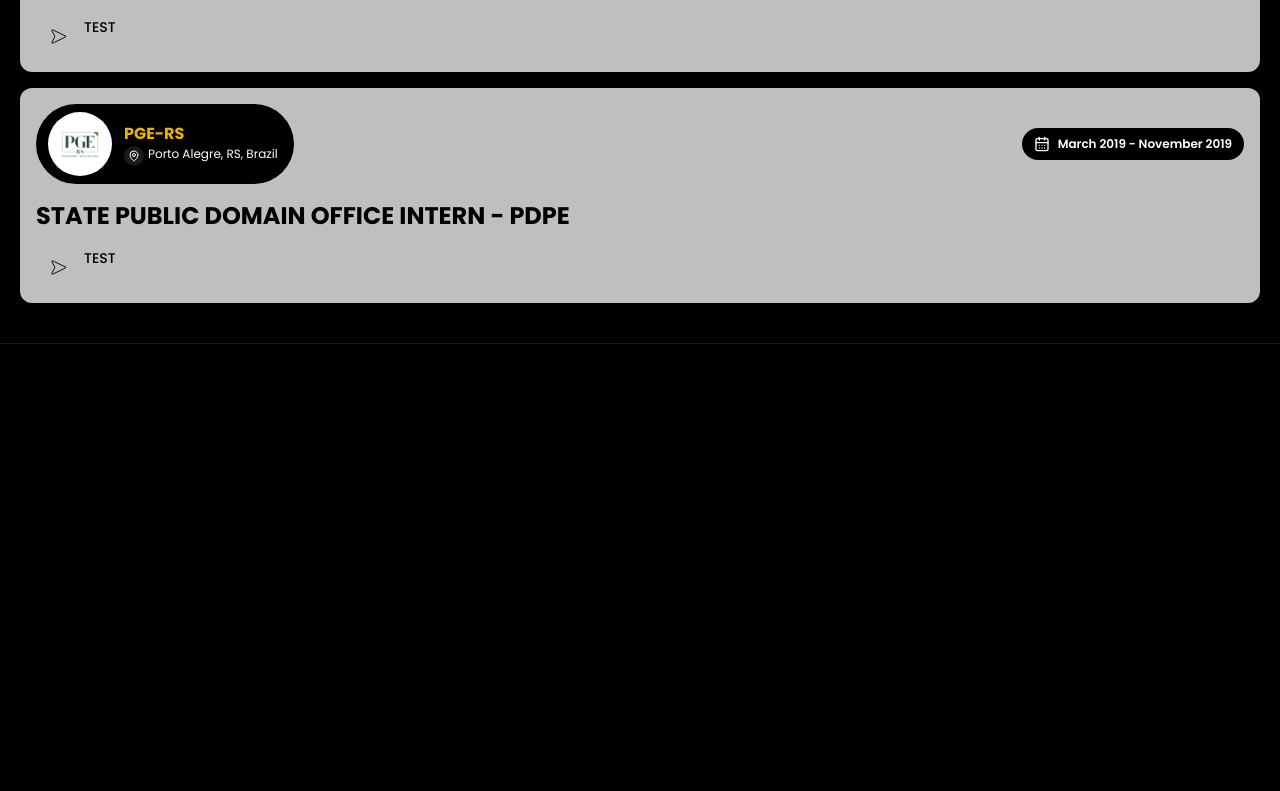
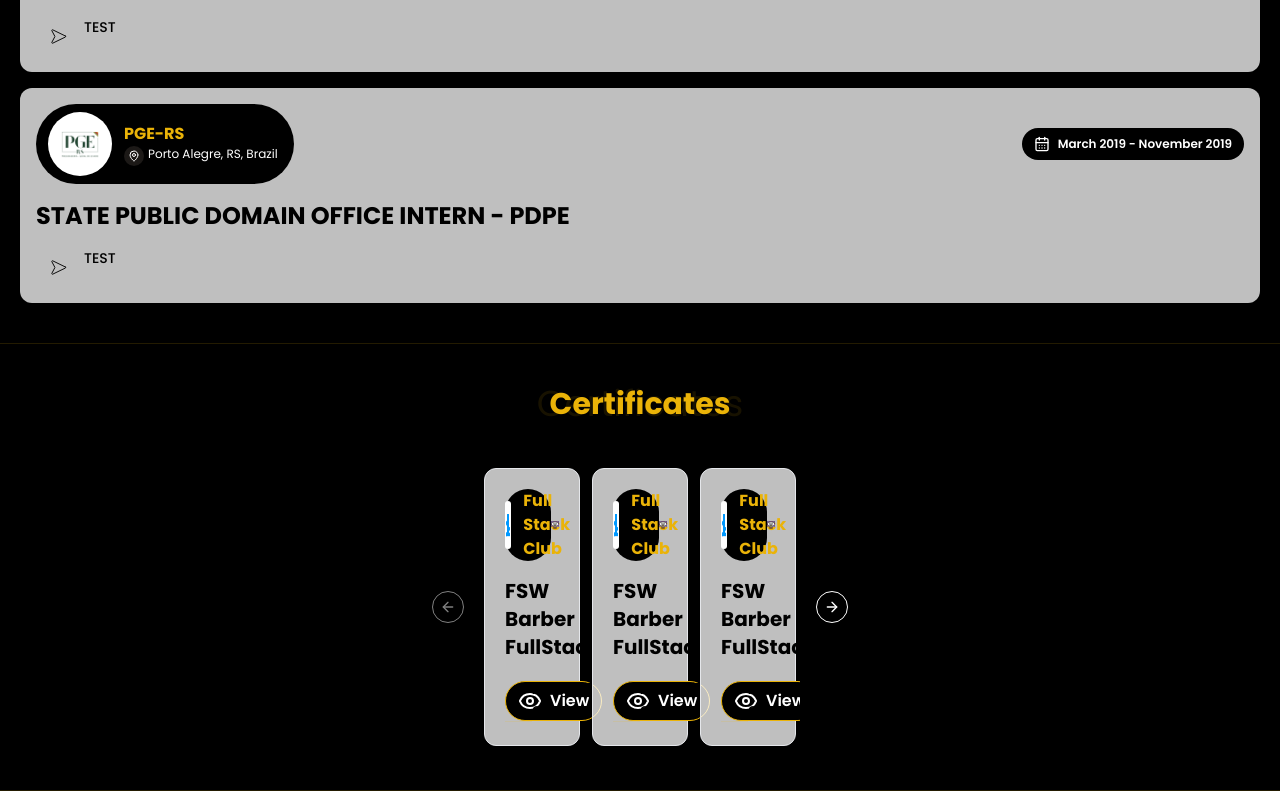
Before and after one commit to GhabrielMolina/portfolio-web, a React (Vite) app: page / in a window 1280 px wide. Shown: the part 2969-3760 px from the top of the page. Before the commit the page ends 3313 px from the top, so only its background shows below. Built offline with nearby package versions, Linux system fonts and the light colour scheme.

Commit message:
feat: add certificates

```diff
--- a/package.json
+++ b/package.json
@@ -14,6 +14,7 @@
     "@radix-ui/react-slot": "^1.1.0",
     "class-variance-authority": "^0.7.0",
     "clsx": "^2.1.1",
+    "embla-carousel-react": "^8.2.0",
     "lucide-react": "^0.428.0",
     "react": "^18.3.1",
     "react-dom": "^18.3.1",
--- a/src/app.tsx
+++ b/src/app.tsx
@@ -4,8 +4,10 @@
   CalendarDays,
   Check,
   Download,
+  Eye,
   GraduationCap,
   Heart,
+  Link,
   MapPin,
   School,
   Smartphone,
@@ -13,6 +15,14 @@
 import { Header } from "./_components/header";
 import { Button } from "./components/ui/button";
 import TitleField from "./_components/title-field";
+import {
+  Carousel,
+  CarouselContent,
+  CarouselItem,
+  CarouselNext,
+  CarouselPrevious,
+} from "./components/ui/carousel";
+import { Card, CardContent } from "./components/ui/card";
 
 export function App() {
   return (
@@ -502,6 +512,70 @@
           </div>
         </div>
       </div>
+
+      {/* CERTIFICATES */}
+      <div className="py-10 border-b border-solid border-y-yellowPrimary/15">
+        <TitleField title="Certificates" />
+
+        <div className="flex justify-center pt-10">
+          <Carousel className="w-full max-w-xs ">
+            <CarouselContent className="-ml-1 ">
+              {Array.from({ length: 5 }).map((_, index) => (
+                <CarouselItem
+                  key={index}
+                  className="pl-1 md:basis-1/2 lg:basis-1/3 "
+                >
+                  <div className="p-1 ">
+                    <Card className="bg-white bg-opacity-75 w-full rounded-xl p-5">
+                      <CardContent className="flex items-start flex-col gap-4 p-0 ">
+                        <div className="flex items-center justify-between w-full">
+                          <div className="flex items-center gap-3  bg-black pr-3  rounded-full">
+                            <div className="bg-white rounded-full">
+                              <img
+                                src="dll-logo.png"
+                                alt="DLL Group Logo"
+                                className="size-12"
+                              />
+                            </div>
+                            <div>
+                              <h3 className="text-yellowPrimary font-bold">
+                                Full Stack Club
+                              </h3>
+                            </div>
+                          </div>
+
+                          <img
+                            src="certificate.svg"
+                            alt="Certificate"
+                            className="size-10"
+                          />
+                        </div>
+
+                        <h2 className="text-xl font-bold text-black text-left">FSW Barber - FullStack</h2>
+
+                        <div className="flex items-center justify-between w-full">
+                          <div className="border-b border-solid border-yellowPrimary/15 w-full">
+                            <Button className="gap-2 bg-black rounded-full py-1 px-3 border border-solid border-yellowPrimary" asChild>
+                              <a href="">
+                                <Eye />
+                                <p className="font-semibold text-base">View</p>
+                              </a>
+                            </Button>
+                          </div>
+
+                          <p className="w-full text-right font-medium text-black  shadow-yellowPrimary">AUGUST 2024</p>
+                        </div>
+                      </CardContent>
+                    </Card>
+                  </div>
+                </CarouselItem>
+              ))}
+            </CarouselContent>
+            <CarouselPrevious />
+            <CarouselNext />
+          </Carousel>
+        </div>
+      </div>
     </div>
   );
 }
--- /dev/null
+++ b/src/components/ui/carousel.tsx
@@ -0,0 +1,262 @@
+"use client"
+
+import * as React from "react"
+import useEmblaCarousel, {
+  type UseEmblaCarouselType,
+} from "embla-carousel-react"
+import { ArrowLeft, ArrowRight } from "lucide-react"
+
+import { cn } from "@/lib/utils"
+import { Button } from "@/components/ui/button"
+
+type CarouselApi = UseEmblaCarouselType[1]
+type UseCarouselParameters = Parameters<typeof useEmblaCarousel>
+type CarouselOptions = UseCarouselParameters[0]
+type CarouselPlugin = UseCarouselParameters[1]
+
+type CarouselProps = {
+  opts?: CarouselOptions
+  plugins?: CarouselPlugin
+  orientation?: "horizontal" | "vertical"
+  setApi?: (api: CarouselApi) => void
+}
+
+type CarouselContextProps = {
+  carouselRef: ReturnType<typeof useEmblaCarousel>[0]
+  api: ReturnType<typeof useEmblaCarousel>[1]
+  scrollPrev: () => void
+  scrollNext: () => void
+  canScrollPrev: boolean
+  canScrollNext: boolean
+} & CarouselProps
+
+const CarouselContext = React.createContext<CarouselContextProps | null>(null)
+
+function useCarousel() {
+  const context = React.useContext(CarouselContext)
+
+  if (!context) {
+    throw new Error("useCarousel must be used within a <Carousel />")
+  }
+
+  return context
+}
+
+const Carousel = React.forwardRef<
+  HTMLDivElement,
+  React.HTMLAttributes<HTMLDivElement> & CarouselProps
+>(
+  (
+    {
+      orientation = "horizontal",
+      opts,
+      setApi,
+      plugins,
+      className,
+      children,
+      ...props
+    },
+    ref
+  ) => {
+    const [carouselRef, api] = useEmblaCarousel(
+      {
+        ...opts,
+        axis: orientation === "horizontal" ? "x" : "y",
+      },
+      plugins
+    )
+    const [canScrollPrev, setCanScrollPrev] = React.useState(false)
+    const [canScrollNext, setCanScrollNext] = React.useState(false)
+
+    const onSelect = React.useCallback((api: CarouselApi) => {
+      if (!api) {
+        return
+      }
+
+      setCanScrollPrev(api.canScrollPrev())
+      setCanScrollNext(api.canScrollNext())
+    }, [])
+
+    const scrollPrev = React.useCallback(() => {
+      api?.scrollPrev()
+    }, [api])
+
+    const scrollNext = React.useCallback(() => {
+      api?.scrollNext()
+    }, [api])
+
+    const handleKeyDown = React.useCallback(
+      (event: React.KeyboardEvent<HTMLDivElement>) => {
+        if (event.key === "ArrowLeft") {
+          event.preventDefault()
+          scrollPrev()
+        } else if (event.key === "ArrowRight") {
+          event.preventDefault()
+          scrollNext()
+        }
+      },
+      [scrollPrev, scrollNext]
+    )
+
+    React.useEffect(() => {
+      if (!api || !setApi) {
+        return
+      }
+
+      setApi(api)
+    }, [api, setApi])
+
+    React.useEffect(() => {
+      if (!api) {
+        return
+      }
+
+      onSelect(api)
+      api.on("reInit", onSelect)
+      api.on("select", onSelect)
+
+      return () => {
+        api?.off("select", onSelect)
+      }
+    }, [api, onSelect])
+
+    return (
+      <CarouselContext.Provider
+        value={{
+          carouselRef,
+          api: api,
+          opts,
+          orientation:
+            orientation || (opts?.axis === "y" ? "vertical" : "horizontal"),
+          scrollPrev,
+          scrollNext,
+          canScrollPrev,
+          canScrollNext,
+        }}
+      >
+        <div
+          ref={ref}
+          onKeyDownCapture={handleKeyDown}
+          className={cn("relative", className)}
+          role="region"
+          aria-roledescription="carousel"
+          {...props}
+        >
+          {children}
+        </div>
+      </CarouselContext.Provider>
+    )
+  }
+)
+Carousel.displayName = "Carousel"
+
+const CarouselContent = React.forwardRef<
+  HTMLDivElement,
+  React.HTMLAttributes<HTMLDivElement>
+>(({ className, ...props }, ref) => {
+  const { carouselRef, orientation } = useCarousel()
+
+  return (
+    <div ref={carouselRef} className="overflow-hidden">
+      <div
+        ref={ref}
+        className={cn(
+          "flex",
+          orientation === "horizontal" ? "-ml-4" : "-mt-4 flex-col",
+          className
+        )}
+        {...props}
+      />
+    </div>
+  )
+})
+CarouselContent.displayName = "CarouselContent"
+
+const CarouselItem = React.forwardRef<
+  HTMLDivElement,
+  React.HTMLAttributes<HTMLDivElement>
+>(({ className, ...props }, ref) => {
+  const { orientation } = useCarousel()
+
+  return (
+    <div
+      ref={ref}
+      role="group"
+      aria-roledescription="slide"
+      className={cn(
+        "min-w-0 shrink-0 grow-0 basis-full",
+        orientation === "horizontal" ? "pl-4" : "pt-4",
+        className
+      )}
+      {...props}
+    />
+  )
+})
+CarouselItem.displayName = "CarouselItem"
+
+const CarouselPrevious = React.forwardRef<
+  HTMLButtonElement,
+  React.ComponentProps<typeof Button>
+>(({ className, variant = "outline", size = "icon", ...props }, ref) => {
+  const { orientation, scrollPrev, canScrollPrev } = useCarousel()
+
+  return (
+    <Button
+      ref={ref}
+      variant={variant}
+      size={size}
+      className={cn(
+        "absolute  h-8 w-8 rounded-full",
+        orientation === "horizontal"
+          ? "-left-12 top-1/2 -translate-y-1/2"
+          : "-top-12 left-1/2 -translate-x-1/2 rotate-90",
+        className
+      )}
+      disabled={!canScrollPrev}
+      onClick={scrollPrev}
+      {...props}
+    >
+      <ArrowLeft className="h-4 w-4" />
+      <span className="sr-only">Previous slide</span>
+    </Button>
+  )
+})
+CarouselPrevious.displayName = "CarouselPrevious"
+
+const CarouselNext = React.forwardRef<
+  HTMLButtonElement,
+  React.ComponentProps<typeof Button>
+>(({ className, variant = "outline", size = "icon", ...props }, ref) => {
+  const { orientation, scrollNext, canScrollNext } = useCarousel()
+
+  return (
+    <Button
+      ref={ref}
+      variant={variant}
+      size={size}
+      className={cn(
+        "absolute h-8 w-8 rounded-full",
+        orientation === "horizontal"
+          ? "-right-12 top-1/2 -translate-y-1/2"
+          : "-bottom-12 left-1/2 -translate-x-1/2 rotate-90",
+        className
+      )}
+      disabled={!canScrollNext}
+      onClick={scrollNext}
+      {...props}
+    >
+      <ArrowRight className="h-4 w-4" />
+      <span className="sr-only">Next slide</span>
+    </Button>
+  )
+})
+CarouselNext.displayName = "CarouselNext"
+
+export {
+  type CarouselApi,
+  Carousel,
+  CarouselContent,
+  CarouselItem,
+  CarouselPrevious,
+  CarouselNext,
+}
```
Also changed, not shown: public/certificate.svg (added), 1 other file (tests, documents, lock files or other folders).
